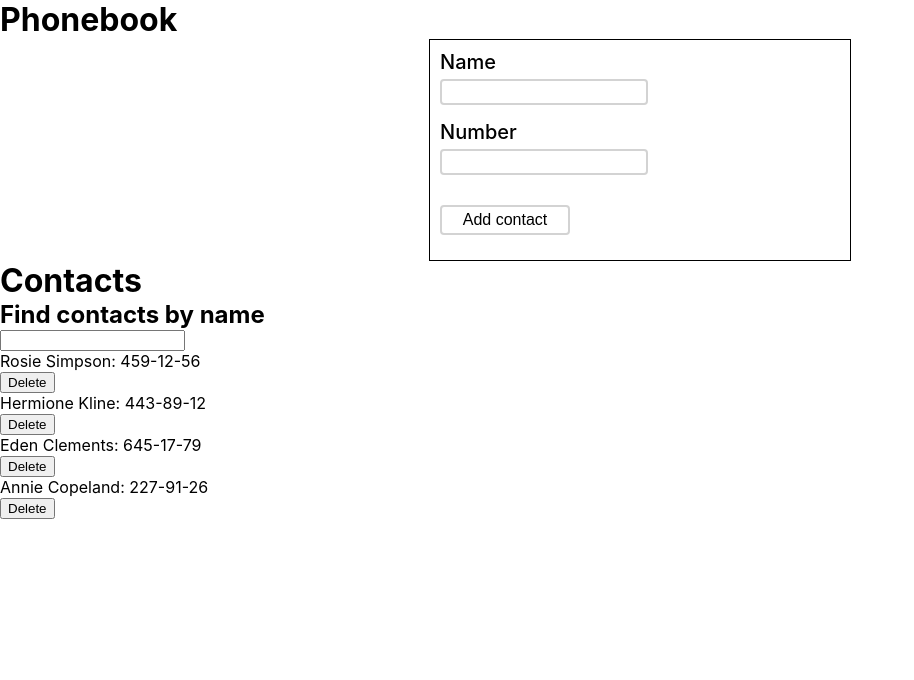
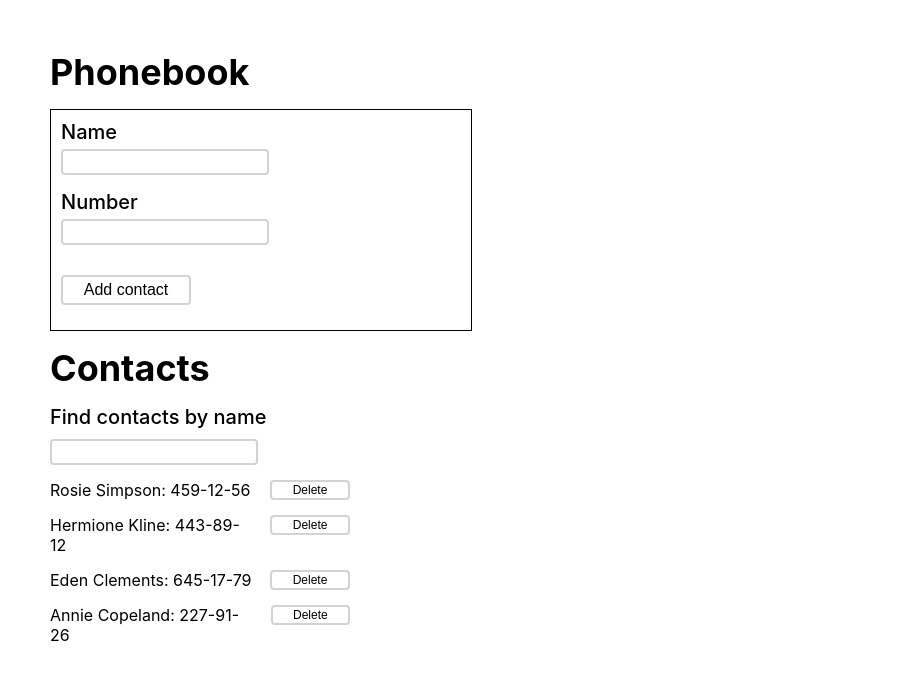
Before and after one commit to Huk2021/goit-react-hw-02-phonebook, a React (Create React App) app: page / in a window 1280 px wide. Shown: the top 680 px of the page, without its empty margins (0-914 px from the left). Built offline with nearby package versions, Linux system fonts and the light colour scheme.

Commit message:
+ styled

```diff
--- a/src/App.js
+++ b/src/App.js
@@ -1,5 +1,6 @@
 import React, { Component } from "react";
 import { nanoid } from "nanoid";
+import { AppContainer, Title } from "./App.styled";
 import Form from "./components/Form/Form";
 import Filter from "./components/Filter/Filter";
 import ContactsList from "./components/ContactsList/ContactsList";
@@ -58,16 +59,16 @@ class App extends Component {
     const { filter } = this.state;
     const filterContacts = this.getFilterContacts();
     return (
-      <div>
-        <h1>Phonebook</h1>
+      <AppContainer>
+        <Title>Phonebook</Title>
         <Form onaddContact={this.addContact} />
-        <h1> Contacts </h1>
+        <Title> Contacts </Title>
         <Filter value={filter} onChange={this.changeFilter} />
         <ContactsList
           contacts={filterContacts}
           onDeleteContact={this.deleteContact}
         />
-      </div>
+      </AppContainer>
     );
   }
 }
--- /dev/null
+++ b/src/App.styled.jsx
@@ -0,0 +1,11 @@
+import styled from "styled-components";
+
+export const AppContainer = styled.div`
+  margin: 50px;
+`;
+
+export const Title = styled.h1`
+  font-weight: 700;
+  font-size: 36px;
+  margin-bottom: 15px;
+`;
--- a/src/components/ContactsList/ContactsList.js
+++ b/src/components/ContactsList/ContactsList.js
@@ -1,18 +1,22 @@
 import React from "react";
 import PropTypes from "prop-types";
+import { ListContact, ItemContact, ButtonContact } from "./ContactsList.styled";
 
 export default function ContactsList({ contacts, onDeleteContact }) {
   return (
-    <ul>
+    <ListContact>
       {contacts.map(({ id, name, number }) => (
-        <li key={id}>
+        <ItemContact key={id}>
           <p>
             {name}: {number}
           </p>
-          <button onClick={() => onDeleteContact(id)}> Delete</button>
-        </li>
+          <ButtonContact onClick={() => onDeleteContact(id)}>
+            {" "}
+            Delete
+          </ButtonContact>
+        </ItemContact>
       ))}
-    </ul>
+    </ListContact>
   );
 }
 
--- a/src/components/ContactsList/ContactsList.styled.jsx
+++ b/src/components/ContactsList/ContactsList.styled.jsx
@@ -0,0 +1,28 @@
+import styled from "styled-components";
+
+export const ListContact = styled.ul`
+  width: 300px;
+`;
+
+export const ItemContact = styled.li`
+  display: flex;
+  justify-content: space-between;
+  font-weight: 400;
+  font-size: 16px;
+  margin-bottom: 15px;
+`;
+
+export const ButtonContact = styled.button`
+  width: 80px;
+  height: 20px;
+  font-weight: 400;
+  font-size: 12px;
+  cursor: pointer;
+  margin-left: 15px;
+  background-color: #ffffff;
+  border-radius: 4px;
+  border: 2px solid #d3d3d3;
+  &:focus {
+    background-color: #87cefa;
+  }
+`;
--- a/src/components/Filter/Filter.js
+++ b/src/components/Filter/Filter.js
@@ -1,10 +1,11 @@
 import propTypes from "prop-types";
+import { TitleFilter, InputFilter } from "./Fiter.styled";
 
 const Filter = ({ value, onChange }) => {
   return (
     <div>
-      <h2>Find contacts by name</h2>
-      <input type="text" value={value} onChange={onChange} />
+      <TitleFilter>Find contacts by name</TitleFilter>
+      <InputFilter type="text" value={value} onChange={onChange} />
     </div>
   );
 };
--- /dev/null
+++ b/src/components/Filter/Fiter.styled.jsx
@@ -0,0 +1,19 @@
+import styled from "styled-components";
+
+export const TitleFilter = styled.h2`
+  font-weight: 500;
+  font-size: 20px;
+  margin-bottom: 10px;
+`;
+
+export const InputFilter = styled.input`
+  width: 200px;
+  margin-bottom: 15px;
+  border-radius: 4px;
+  border: 2px solid #d3d3d3;
+  height: 20px;
+  outline: none;
+  &:focus {
+    border: 4px solid #87cefa;
+  }
+`;
--- a/src/components/Form/Form.styled.jsx
+++ b/src/components/Form/Form.styled.jsx
@@ -1,13 +1,10 @@
 import styled from "styled-components";
 
 export const ContainerForm = styled.div`
-  display: flex;
-  flex-direction: column;
-  align-items: center;
-`;
-
-export const Title = styled.h1`
   margin-bottom: 15px;
+  // display: flex;
+  // flex-direction: column;
+  // align-items: center;
 `;
 
 export const FormContact = styled.form`
--- a/src/index.css
+++ b/src/index.css
@@ -27,5 +27,4 @@ ul,
 ol {
   padding: 0;
   margin: 0;
-  list-style: none;
 }
```
